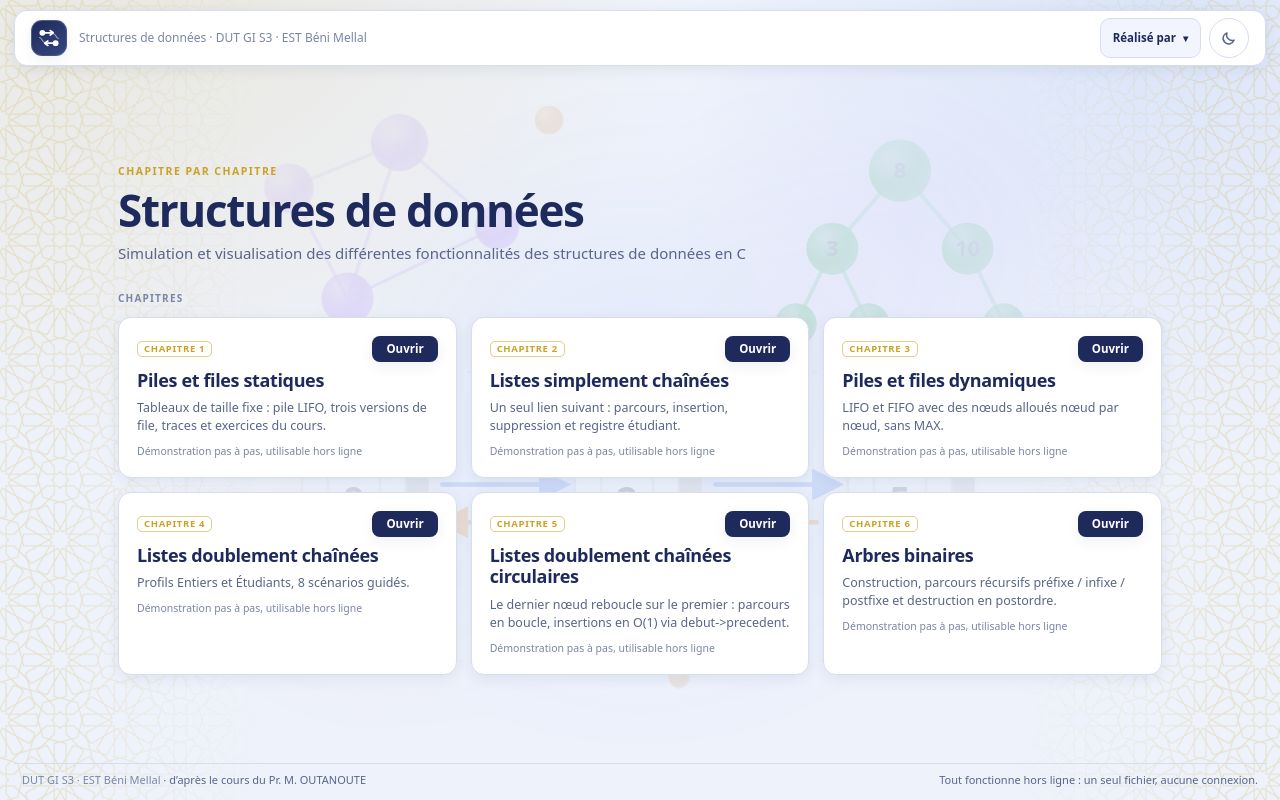
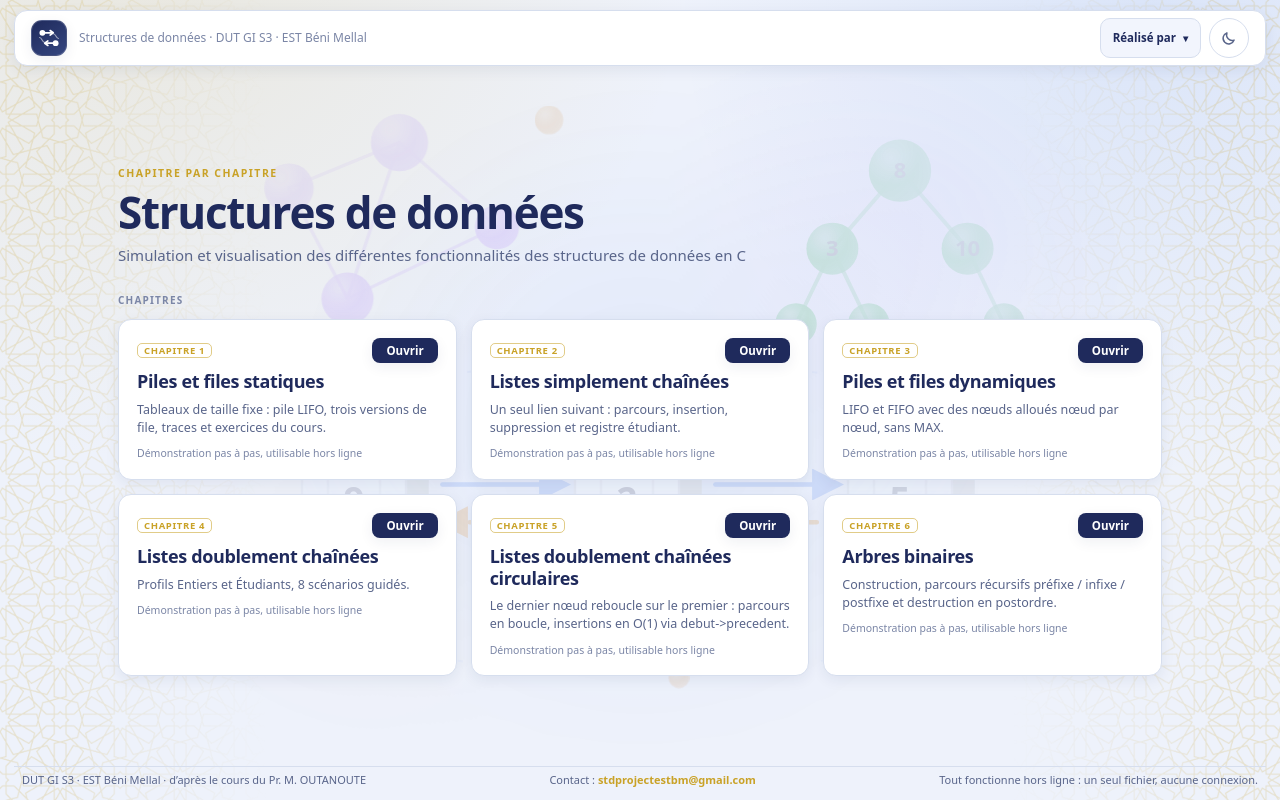
Before and after one commit to MehdiCherkane/dsa-visualizer, a React (Vite) app: page / in a window 1280 px wide. Built offline with nearby package versions, Linux system fonts and the light colour scheme.

Commit message:
feat: ajouter un pied de page contact à toutes les pages

```diff
--- a/src/i18n/fr.ts
+++ b/src/i18n/fr.ts
@@ -20,6 +20,12 @@ export const fr = {
     professor: 'Pr. M. OUTANOUTE',
     subtitle: 'EST Béni Mellal · DUT GI S3 · d’après le cours du Pr. M. OUTANOUTE',
     ready: 'Prêt pour la démonstration',
+  },
+  footer: {
+    contact: 'Contact',
+    email: 'stdprojectestbm@gmail.com',
+    emailAria: (email: string) => `Envoyer un e-mail à ${email}`,
+    offline: 'Tout fonctionne hors ligne : un seul fichier, aucune connexion.',
   },
   menu: {
     title: 'Structures de données',
@@ -36,7 +42,6 @@ export const fr = {
     soon: 'Bientôt disponible',
     soonAria: (title: string) => `« ${title} » : bientôt disponible`,
     soonItems: [] as Array<{ chapter: number; title: string; description: string }>,
-    footer: 'Tout fonctionne hors ligne : un seul fichier, aucune connexion.',
     homeLabel: 'Accueil',
     homeAria: 'Revenir au menu principal',
   },
--- a/src/index.css
+++ b/src/index.css
@@ -2689,6 +2689,10 @@ body.is-resizing-horizontal * {
   grid-template-rows: var(--header-h) minmax(0, 1fr) auto;
 }
 
+.app.has-footer {
+  grid-template-rows: var(--header-h) minmax(0, 1fr) auto auto;
+}
+
 .app.presentation {
   --ui-scale: 1.25;
   --header-h: 78px;
@@ -2706,6 +2710,7 @@ body.is-resizing-horizontal * {
 .app.simulation-fullscreen .app-header,
 .app.simulation-fullscreen .right-column,
 .app.simulation-fullscreen .bottom-dock,
+.app.simulation-fullscreen .site-footer,
 .app.simulation-fullscreen .workspace-sash {
   display: none;
 }
--- a/src/ui/App.tsx
+++ b/src/ui/App.tsx
@@ -33,6 +33,7 @@ import {
 } from './layout'
 import type { LayoutPatch, LayoutState } from './layout'
 import { ScenarioStrip } from './ScenarioStrip'
+import { SiteFooter } from './SiteFooter'
 import { usePlayerState } from './usePlayer'
 import type { TreeSnapshot } from '../structures/trees/memory'
 
@@ -597,6 +598,7 @@ export function DemoApp<S extends BaseSnapshot>({
 
   const appClassName = [
     'app',
+    'has-footer',
     presentation ? 'presentation' : '',
     simulationFullscreen ? 'simulation-fullscreen' : '',
   ]
@@ -756,6 +758,8 @@ export function DemoApp<S extends BaseSnapshot>({
         onReset={resetAll}
         onLayoutChange={updateLayout}
       />
+
+      <SiteFooter />
     </div>
   )
 }
--- a/src/ui/MainMenu.css
+++ b/src/ui/MainMenu.css
@@ -199,27 +199,6 @@
   white-space: nowrap;
 }
 
-.menu-footer {
-  display: flex;
-  align-items: center;
-  justify-content: space-between;
-  gap: 12px;
-  border-top: 1px solid var(--line);
-  padding: 9px 8px 0;
-  color: var(--muted);
-  font-size: 11px;
-  line-height: 1.35;
-}
-
-.menu-footer-source {
-  color: var(--ink-2);
-}
-
-.menu-footer-offline {
-  color: var(--ink-2);
-  text-align: right;
-}
-
 @media (max-width: 760px) {
   .chapter-grid {
     grid-template-columns: 1fr;
@@ -229,10 +208,6 @@
   .menu-section {
     padding-left: 10px;
     padding-right: 10px;
-  }
-
-  .menu-footer {
-    flex-wrap: wrap;
   }
 }
 
--- a/src/ui/MainMenu.tsx
+++ b/src/ui/MainMenu.tsx
@@ -3,6 +3,7 @@ import { config } from '../config'
 import { fr } from '../i18n/fr'
 import { BrandMark } from './BrandMark'
 import { CreditsMenu } from './CreditsMenu'
+import { SiteFooter } from './SiteFooter'
 import { ThemeToggle } from './ThemeToggle'
 import { chapterHash, navigate } from './useHashRoute'
 import './MainMenu.css'
@@ -125,13 +126,7 @@ export function MainMenu({ plugins, theme, onTheme }: MainMenuProps): JSX.Elemen
         </section>
       </main>
 
-      <footer className="menu-footer">
-        <span>
-          {config.institution}
-          <span className="menu-footer-source"> · {config.source}</span>
-        </span>
-        <span className="menu-footer-offline">{fr.menu.footer}</span>
-      </footer>
+      <SiteFooter />
     </div>
   )
 }
--- /dev/null
+++ b/src/ui/SiteFooter.css
@@ -0,0 +1,48 @@
+/* Shared footer: credits on the left, contact in the middle, offline note on the right. */
+
+.site-footer {
+  display: flex;
+  align-items: center;
+  justify-content: space-between;
+  gap: 12px;
+  min-height: 20px;
+  border-top: 1px solid var(--line);
+  padding: 6px 8px 0;
+  color: var(--muted);
+  font-size: 11px;
+  line-height: 1.35;
+}
+
+.site-footer-credit {
+  color: var(--ink-2);
+}
+
+.site-footer-source {
+  color: var(--ink-2);
+}
+
+.site-footer-contact {
+  color: var(--ink-2);
+  text-align: center;
+}
+
+.site-footer-contact a {
+  color: var(--gold);
+  font-weight: 700;
+  text-decoration: none;
+}
+
+.site-footer-contact a:hover {
+  text-decoration: underline;
+}
+
+.site-footer-offline {
+  color: var(--ink-2);
+  text-align: right;
+}
+
+@media (max-width: 760px) {
+  .site-footer {
+    flex-wrap: wrap;
+  }
+}
--- /dev/null
+++ b/src/ui/SiteFooter.tsx
@@ -0,0 +1,24 @@
+import type { JSX } from 'react'
+import { config } from '../config'
+import { fr } from '../i18n/fr'
+import './SiteFooter.css'
+
+/** Shared footer for the menu and every chapter page. */
+export function SiteFooter(): JSX.Element {
+  const email = fr.footer.email
+  return (
+    <footer className="site-footer">
+      <span className="site-footer-credit">
+        {config.institution}
+        <span className="site-footer-source"> · {config.source}</span>
+      </span>
+      <span className="site-footer-contact">
+        {fr.footer.contact} :{' '}
+        <a href={`mailto:${email}`} aria-label={fr.footer.emailAria(email)}>
+          {email}
+        </a>
+      </span>
+      <span className="site-footer-offline">{fr.footer.offline}</span>
+    </footer>
+  )
+}
```
Also changed, not shown: 1 other file (tests, documents, lock files or other folders).
